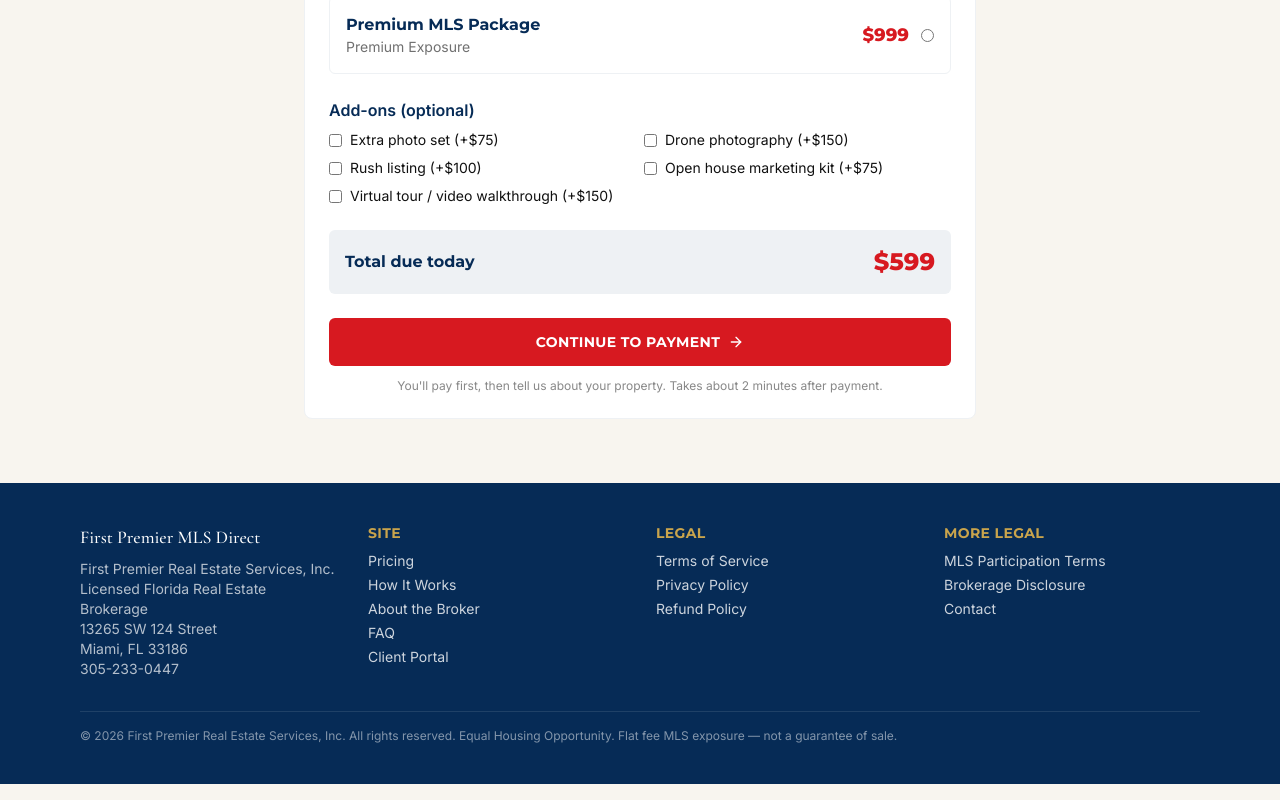
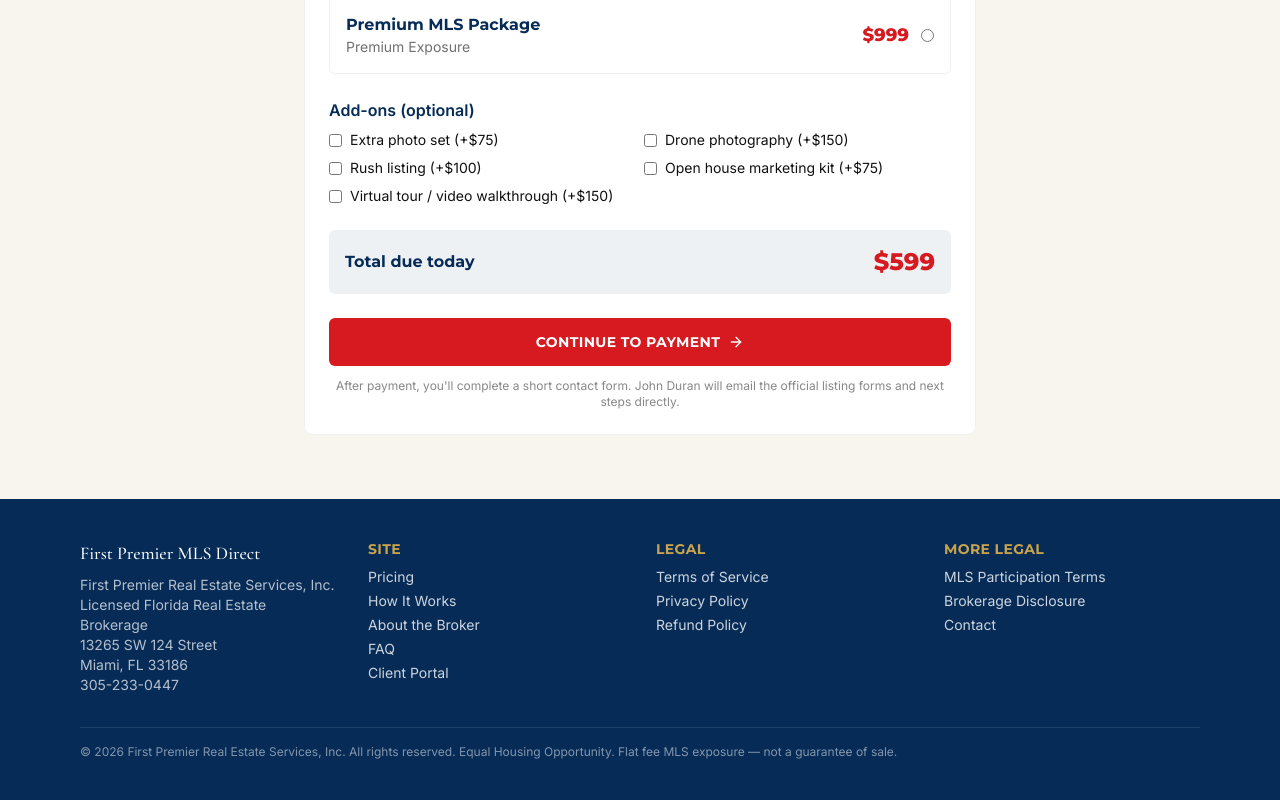
Before and after one commit to Elicasta/firstpremiermlsdirect, a Next.js app: page /start-listing in a window 1280 px wide. Shown: the part 557-1357 px from the top of the page. Built offline with nearby package versions, Linux system fonts and the light colour scheme.

Commit message:
Align checkout copy with broker-led follow-up

```diff
--- a/components/IntakeForm/PackageSelectForm.tsx
+++ b/components/IntakeForm/PackageSelectForm.tsx
@@ -21,9 +21,8 @@
     setError(null);
 
     try {
-      // Step 1: a real order row exists before Stripe ever sees this — no seller or
-      // property info yet, just a package and a price. This is what makes sure photo
-      // uploads and everything downstream always has a real order id to attach to.
+      // Create the order before Stripe so payment and the short follow-up form share
+      // one permanent order ID from the start.
       const draftRes = await fetch("/api/orders/draft", {
         method: "POST",
         headers: { "Content-Type": "application/json" },
@@ -35,7 +34,6 @@
       }
       const { orderId } = await draftRes.json();
 
-      // Step 2: pay first, Amazon-checkout style. Details come after.
       const checkoutRes = await fetch("/api/checkout", {
         method: "POST",
         headers: { "Content-Type": "application/json" },
@@ -118,8 +116,8 @@
         </Button>
 
         <p className="mt-3 text-center text-xs text-ink/50">
-          You'll pay first, then tell us about your property. Takes about 2 minutes after
-          payment.
+          After payment, you'll complete a short contact form. John Duran will email the official
+          listing forms and next steps directly.
         </p>
       </div>
     </div>
```
